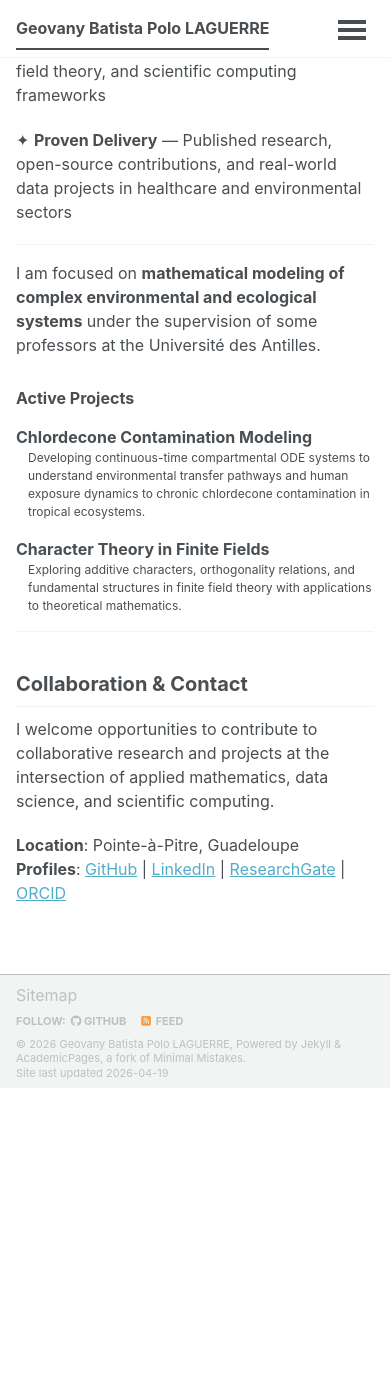
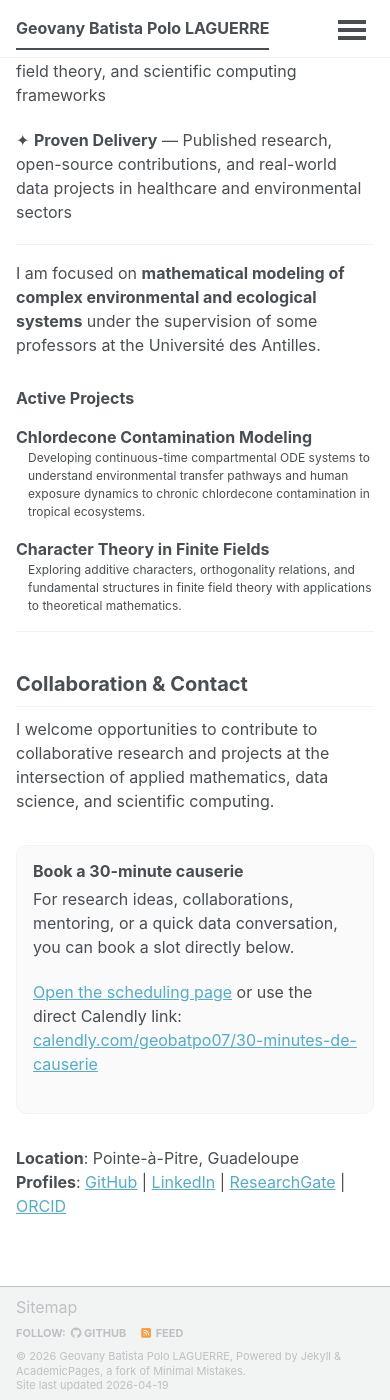
Before and after one commit to Geobatpo07/geobatpo07.github.io, a Jekyll site: the page built from _pages/about.md, in a window 390 px wide and 1400 px high, scrolled down 2505 px. Built offline with Jekyll 4.4.1, drawn with Linux system fonts in a browser that asks for light colours; a script bundle is joined from its source files by our own code; library files that are not in the unit come from our copies; before the commit the page ends 3593 px from its top, so only the background shows below that.

Commit message:
Add 'Book a Call' section and related styles; create causerie page

```diff
--- a/_data/navigation.yml
+++ b/_data/navigation.yml
@@ -26,5 +26,8 @@ main:
   - title: "CV"
     url: /cv/
 
+  - title: "Book a Call"
+    url: /causerie/
+
   # - title: "CV"
   #   url: /cv-json/
--- a/_pages/about.md
+++ b/_pages/about.md
@@ -104,5 +104,18 @@ I am focused on **mathematical modeling of complex environmental and ecological
 
 I welcome opportunities to contribute to collaborative research and projects at the intersection of applied mathematics, data science, and scientific computing.
 
+<section class="rdv-panel">
+  <h3 class="rdv-title">Book a 30-minute causerie</h3>
+  <p class="rdv-subtitle">
+    For research ideas, collaborations, mentoring, or a quick data conversation, you can book a slot directly below.
+  </p>
+  <p>
+    <a href="/causerie/">Open the scheduling page</a> or use the direct Calendly link:
+    <a href="https://calendly.com/geobatpo07/30-minutes-de-causerie" target="_blank" rel="noopener noreferrer">
+      calendly.com/geobatpo07/30-minutes-de-causerie
+    </a>
+  </p>
+</section>
+
 **Location**: Pointe-à-Pitre, Guadeloupe
 **Profiles**: [GitHub](https://github.com/Geobatpo07) | [LinkedIn](https://www.linkedin.com/in/geobatpo07) | [ResearchGate](https://www.researchgate.net/profile/Geovany-Batista-Polo-Laguerre) | [ORCID](https://orcid.org/0009-0008-8722-6411)
--- /dev/null
+++ b/_sass/layout/_rendezvous.scss
@@ -0,0 +1,68 @@
+.rdv-panel {
+  margin: 2rem 0;
+  padding: 1rem 1.1rem;
+  border: 1px solid var(--global-border-color);
+  border-radius: 10px;
+  background-color: rgba(127, 127, 127, 0.04);
+}
+
+.rdv-title {
+  margin-top: 0;
+  margin-bottom: 0.4rem;
+}
+
+.rdv-subtitle {
+  margin-top: 0;
+}
+
+.rdv-chips {
+  display: flex;
+  flex-wrap: wrap;
+  gap: 0.5rem;
+  margin: 0.75rem 0 1rem;
+}
+
+.rdv-chip {
+  display: inline-block;
+  padding: 0.2rem 0.55rem;
+  border: 1px solid var(--global-border-color);
+  border-radius: 999px;
+  font-size: 0.78rem;
+  color: var(--global-text-color);
+  background-color: rgba(127, 127, 127, 0.06);
+}
+
+.rdv-actions {
+  display: flex;
+  flex-wrap: wrap;
+  gap: 0.75rem;
+}
+
+.rdv-note {
+  margin-top: 0.8rem;
+  font-size: 0.92rem;
+  opacity: 0.85;
+}
+
+.rdv-embed-shell {
+  border: 1px solid var(--global-border-color);
+  border-radius: 10px;
+  overflow: hidden;
+  background-color: var(--global-bg-color);
+}
+
+.rdv-embed {
+  width: 100%;
+  min-height: 720px;
+  border: 0;
+}
+
+@media (max-width: 768px) {
+  .rdv-panel {
+    padding: 1rem;
+  }
+
+  .rdv-embed {
+    min-height: 820px;
+  }
+}
--- a/assets/css/main.scss
+++ b/assets/css/main.scss
@@ -36,6 +36,7 @@
     "layout/archive",
     "layout/sidebar",
     "layout/json_cv",
+    "layout/rendezvous",
 
     "vendor/font-awesome/fontawesome",
     "vendor/font-awesome/solid",
```
Also changed, not shown: _pages/causerie.md (added, +37 -0 lines).
